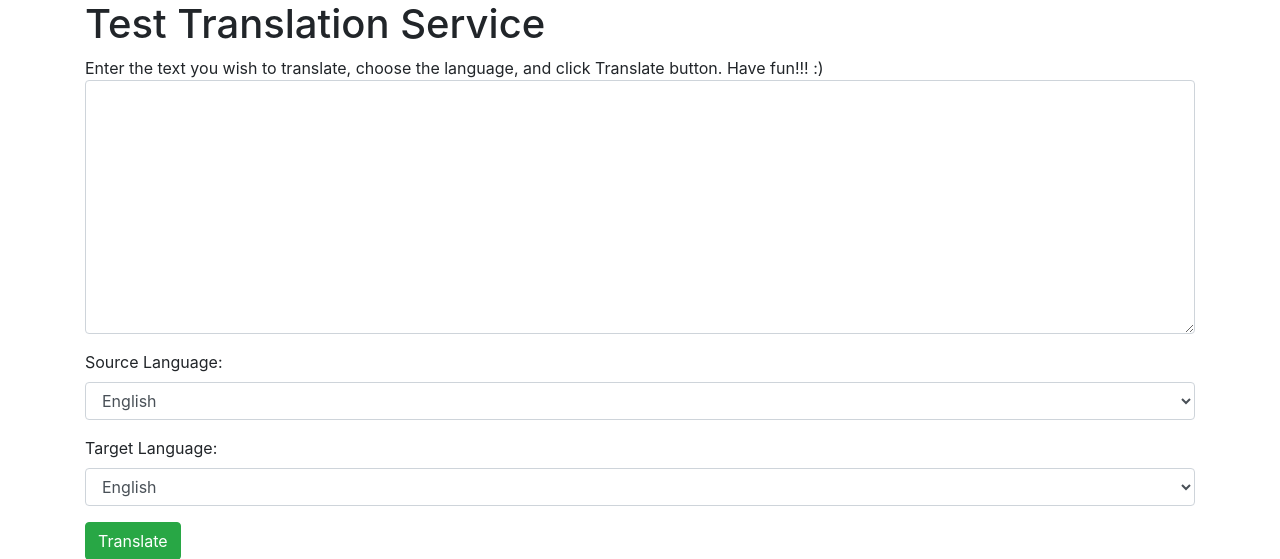
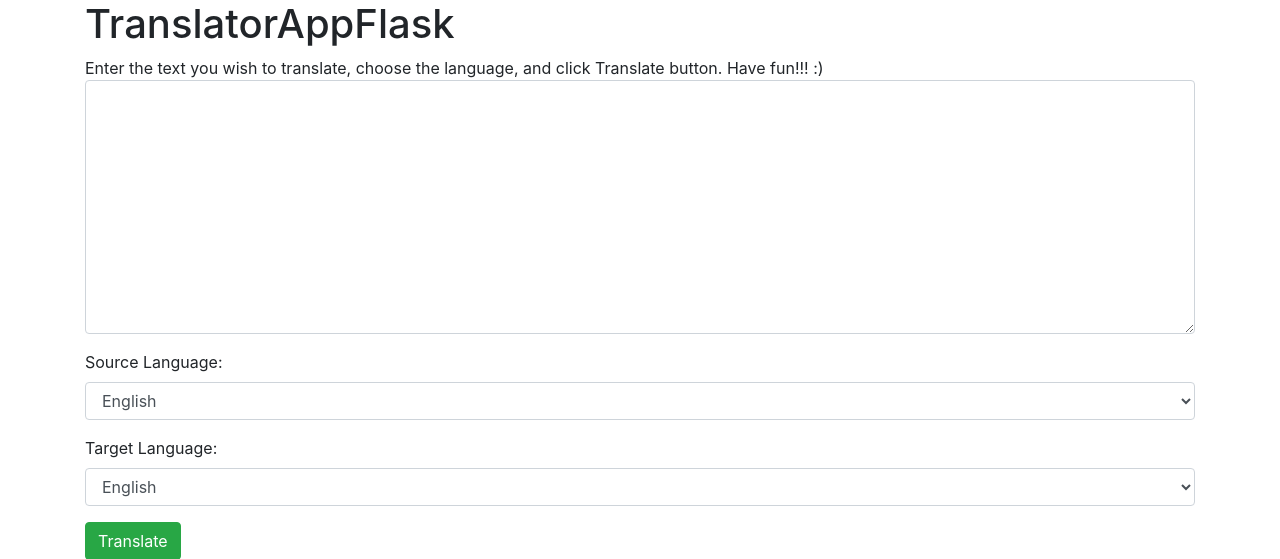
Before and after one commit to eamonwong/TranslatorAppFlask, a Flask app: page / in a window 1280 px wide. Shown: the top 559 px of the page. Run offline with Flask 3, Linux system fonts and the light colour scheme.

Commit message:
Update home.html

```diff
--- a/templates/home.html
+++ b/templates/home.html
@@ -9,7 +9,7 @@
 </head>
 <body>
     <div class="container">
-        <h1>Test Translation Service</h1>
+        <h1>TranslatorAppFlask</h1>
         <div>Enter the text you wish to translate, choose the language, and click Translate button. Have fun!!! :)</div>
         <div>
             <form action="/translate" method="POST">
```
